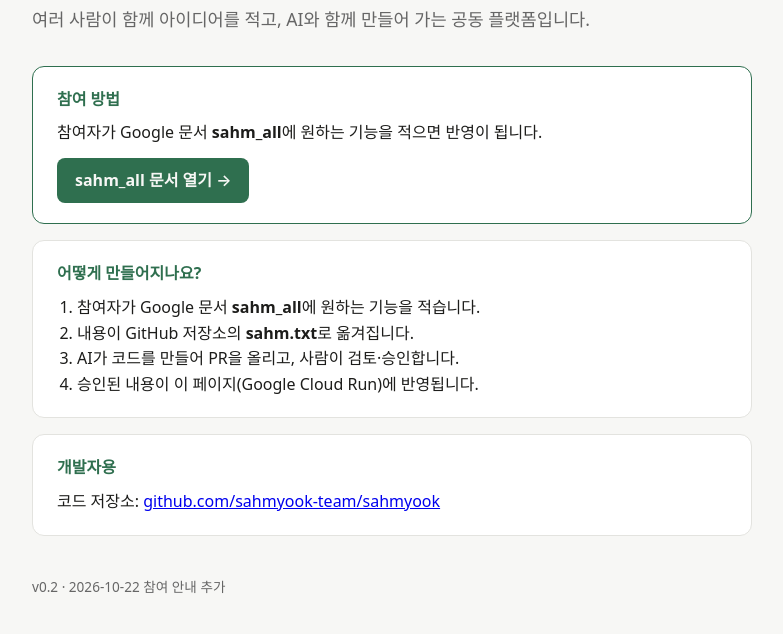
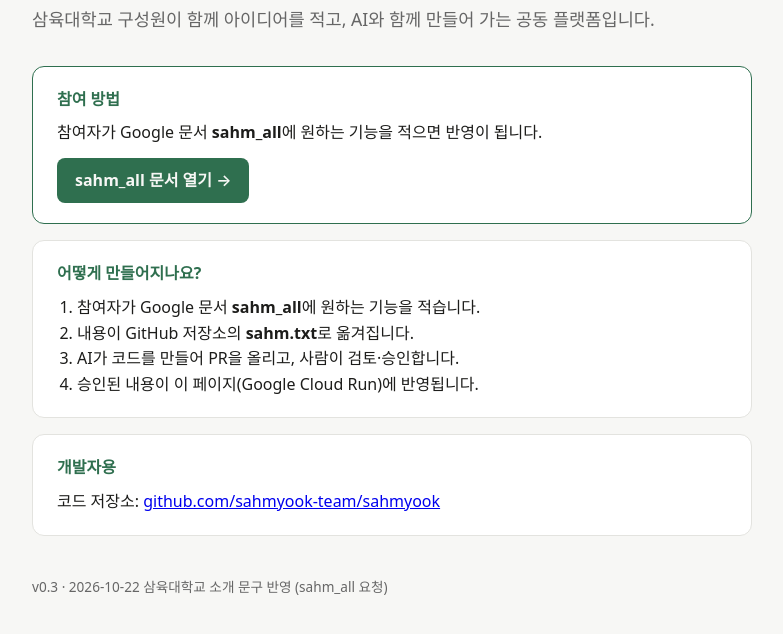
Before and after one commit to sahmyook-team/sahmyook, a website: page public/index.html in a window 1280 px wide. Shown: the part 120-754 px from the top of the page, without its empty margins (248-1031 px from the left). Drawn offline with Linux system fonts and the light colour scheme.

Commit message:
Add Sahmyook University to main page intro (sahm_all request)

```diff
--- a/public/index.html
+++ b/public/index.html
@@ -19,7 +19,7 @@ footer{color:var(--muted);font-size:.85rem;margin-top:40px}
 </style></head>
 <body><main>
 <h1>sahmyook</h1>
-<p class="lead">여러 사람이 함께 아이디어를 적고, AI와 함께 만들어 가는 공동 플랫폼입니다.</p>
+<p class="lead">삼육대학교 구성원이 함께 아이디어를 적고, AI와 함께 만들어 가는 공동 플랫폼입니다.</p>
 <div class="card cta"><h2>참여 방법</h2>
 <p style="margin:0">참여자가 Google 문서 <b>sahm_all</b>에 원하는 기능을 적으면 반영이 됩니다.</p>
 <a class="btn" href="https://docs.google.com/document/d/1tJDne4SayMP-kPmeWIrXVFBN_VoGfY7hZAsKZJZHMSY/edit" target="_blank" rel="noopener">sahm_all 문서 열기 →</a></div>
@@ -32,5 +32,5 @@ footer{color:var(--muted);font-size:.85rem;margin-top:40px}
 </ol></div>
 <div class="card"><h2>개발자용</h2>
 <p style="margin:0">코드 저장소: <a href="https://github.com/sahmyook-team/sahmyook">github.com/sahmyook-team/sahmyook</a></p></div>
-<footer>v0.2 · 2026-10-22 참여 안내 추가</footer>
+<footer>v0.3 · 2026-10-22 삼육대학교 소개 문구 반영 (sahm_all 요청)</footer>
 </main></body></html>
```
